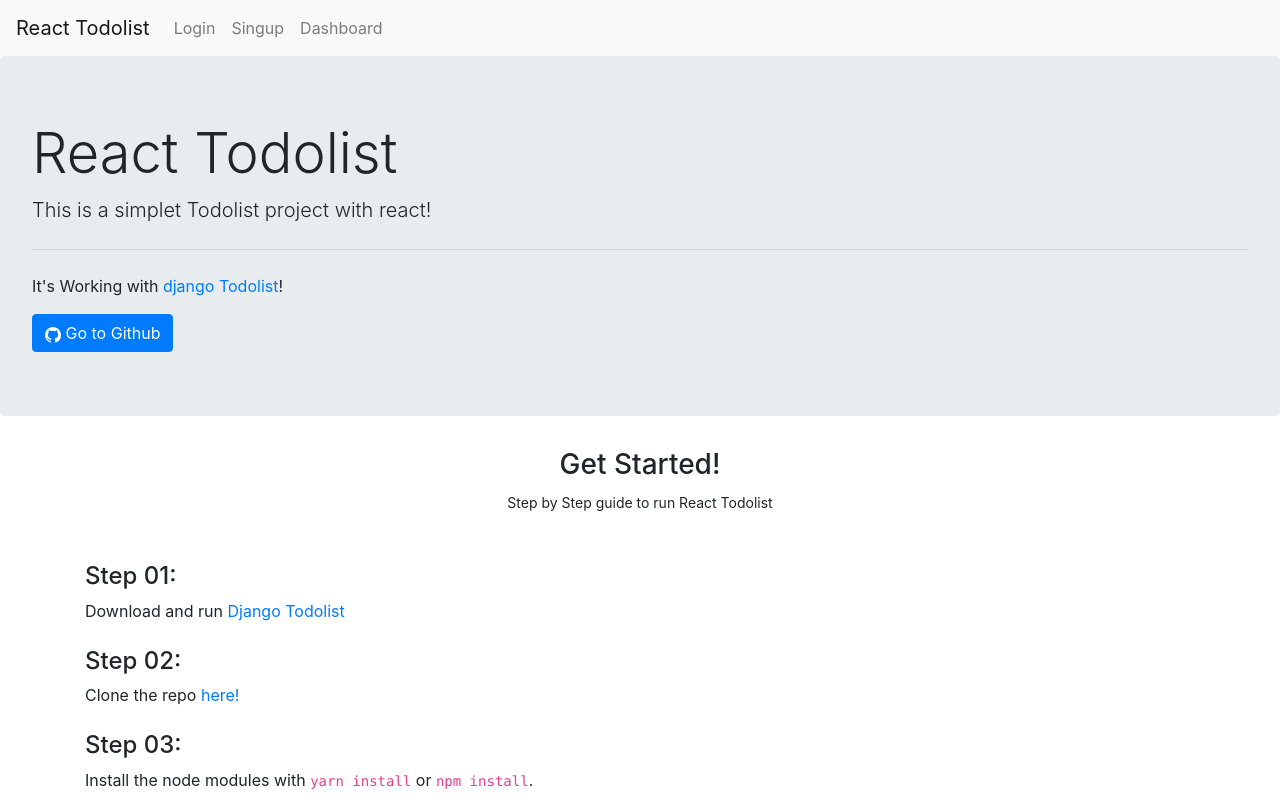
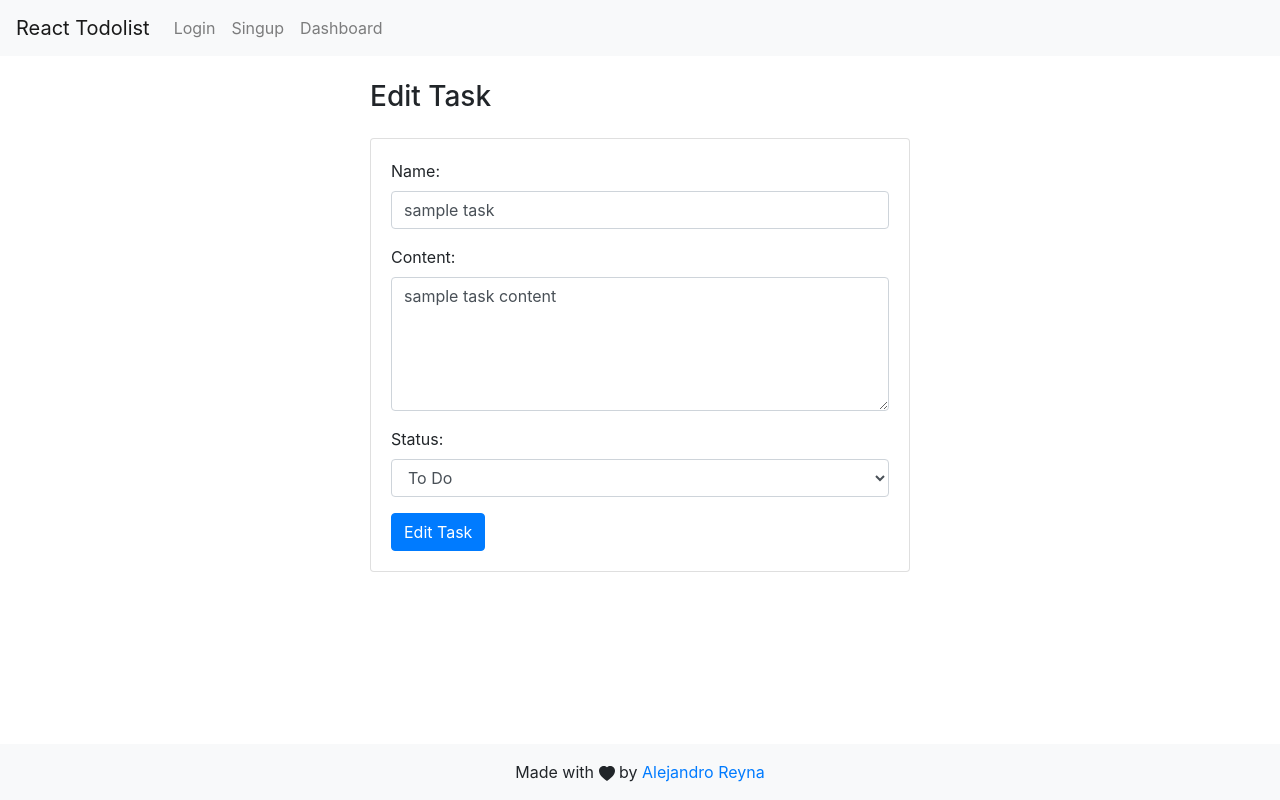
Before and after one commit to AleejandroReyna/react-todolist, a React (Create React App) app: page /tasks/1/edit/ in a window 1280 px wide. Shown: the top 800 px of the page. Built offline with nearby package versions, Linux system fonts and the light colour scheme.

Commit message:
Added Edit Task route.

```diff
--- a/package.json
+++ b/package.json
@@ -11,6 +11,7 @@
     "@types/react": "^17.0.0",
     "@types/react-dom": "^17.0.0",
     "@types/react-helmet": "^6.1.0",
+    "@types/react-router-dom": "^5.1.7",
     "bootstrap": "^4.6.0",
     "react": "^17.0.1",
     "react-bootstrap": "^1.5.1",
--- /dev/null
+++ b/src/pages/tasks/editTask/index.tsx
@@ -0,0 +1,44 @@
+import { Task } from '../../../services/task.interface'
+import { Helmet } from 'react-helmet'
+import TaskForm from '../../../components/taskForm'
+import {
+    useEffect,
+    useState
+} from 'react'
+import {
+    Container, Row, Col,
+    Card
+} from 'react-bootstrap'
+
+const EditTask = ({ match }) => {
+    const _task:Task = {name: 'sample task', content: 'sample task content', status: 'todo'}
+    const [disabled, setDisabled] = useState(false)
+    const {params: { id }} = match
+
+    const onSubmit = (task: Task):void => {
+        console.log({id, ...task})
+        setDisabled(true)
+    }
+
+    return (
+        <>
+            <Helmet>
+                <title>Edit Task {id}</title>
+            </Helmet>
+            <Container>
+                <Row className="justify-content-center">
+                    <Col xs={12} sm={10} md={8} lg={6}>
+                        <h3 className="my-4">Edit Task </h3>
+                        <Card>
+                            <Card.Body>
+                                <TaskForm task={_task} onSubmit={onSubmit} disabled={disabled} action="Edit" />
+                            </Card.Body>
+                        </Card>
+                    </Col>
+                </Row>
+            </Container>
+        </>
+    )
+}
+
+export default EditTask
--- a/src/router.tsx
+++ b/src/router.tsx
@@ -8,6 +8,7 @@
 import Signup from './pages/signup'
 import Dashboard from './pages/dashboard'
 import CreateTask from './pages/tasks/createTask'
+import EditTask from './pages/tasks/editTask'
 import Header from './components/header'
 import Footer from './components/footer'
 
@@ -29,6 +30,7 @@
                 <Route path="/tasks/create/">
                     <CreateTask />
                 </Route>
+                <Route path="/tasks/:id/edit/" render={props => <EditTask {...props} />}/>
                 <Route path="/">
                     <Home />
                 </Route>
```
Also changed, not shown: 1 other file (tests, documents, lock files or other folders).
